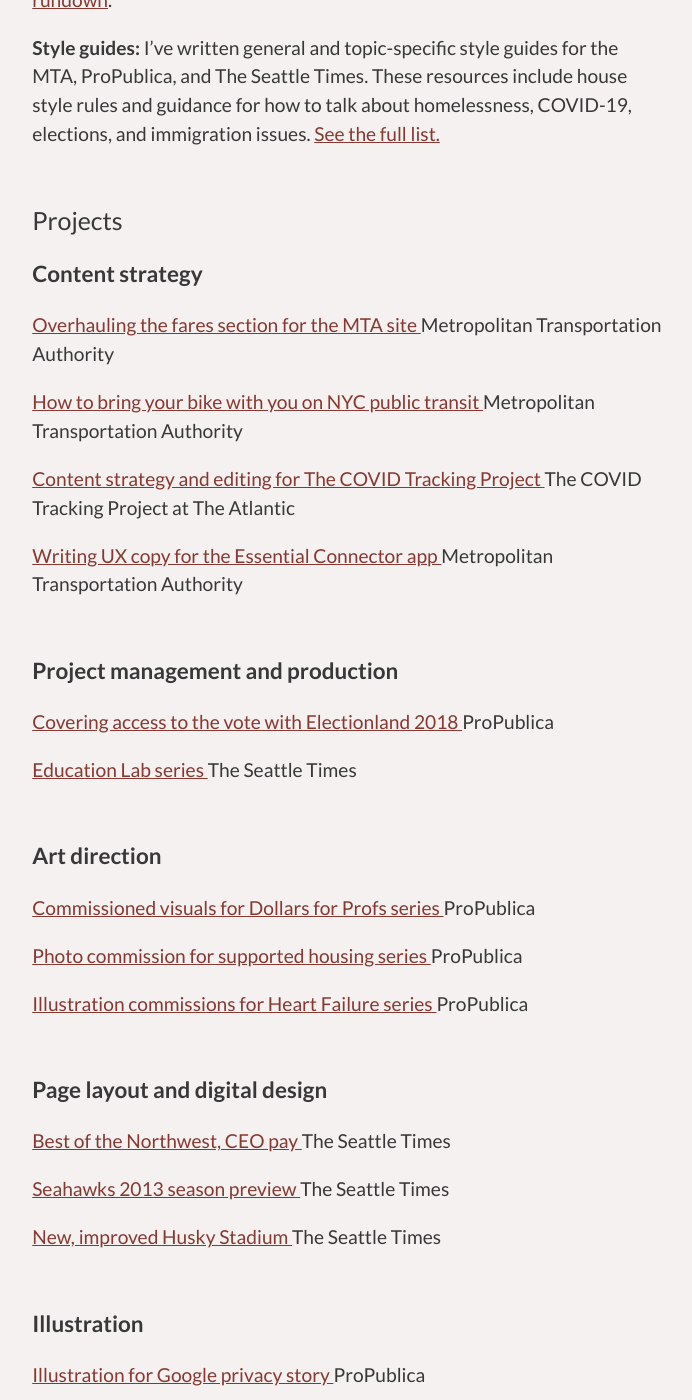
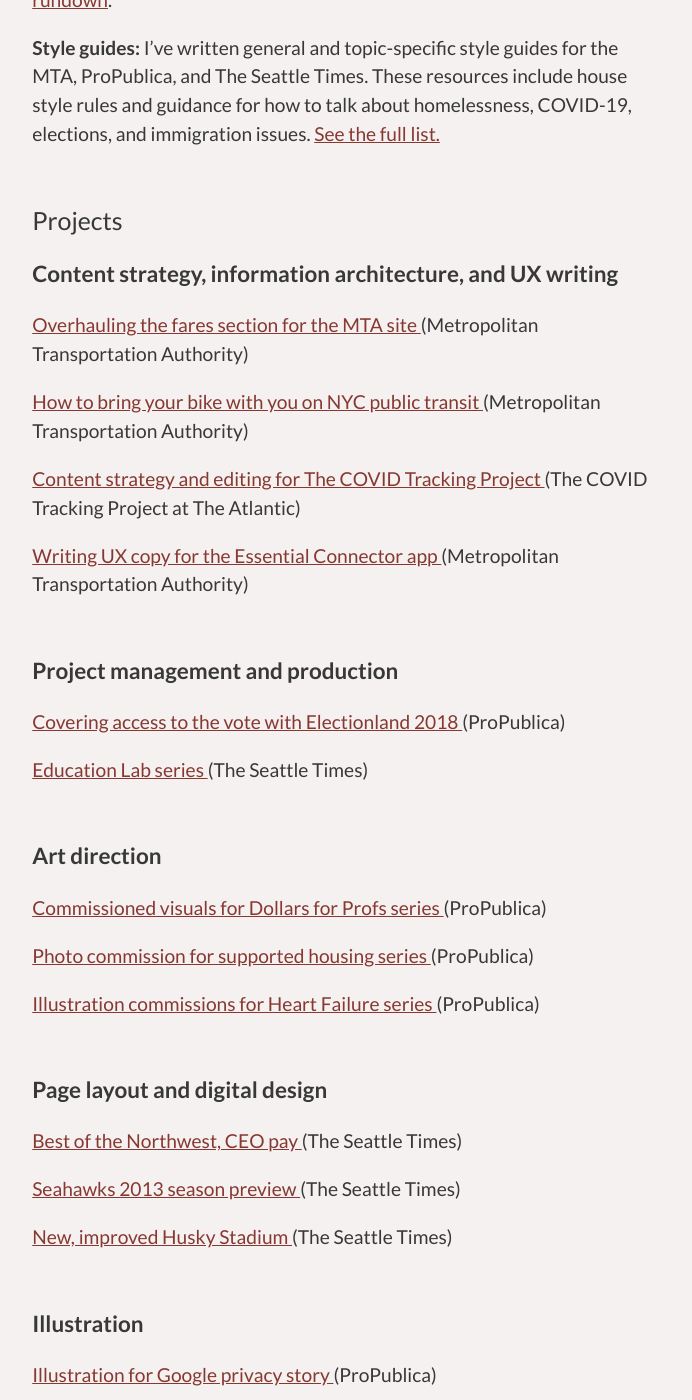
Before and after one commit to hannah-birch/hannah-birch.github.io, a Jekyll site: the page built from pages/portfolio.md, in a window 1280 px wide and 1400 px high, scrolled down 440 px. Shown: the whole window, without its empty margins (291-983 px from the left). Built offline with Jekyll 4.4.1, drawn with Linux system fonts in a browser that asks for light colours; nearby versions of some CDN libraries; some of the changed text lies outside the part shown.

Commit message:
Updates portfolio display copy, current work on homepage

```diff
--- a/index.html
+++ b/index.html
@@ -24,7 +24,7 @@
     <ul>
       <li>Content strategy at the <a href="https://new.mta.info/">Metropolitan Transportation Authority</a></li>
       <li>Content strategy and editing with <a href="https://covidtracking.com/">The COVID Tracking Project</a></li>
-      <li>Community building and mentoring through the <a href="https://source.opennews.org/articles/calling-all-platypuses/">Platypuses in Journalism</a> group</li>
+      <li>Leading a committee of journalists and developers for the <a href="https://opennews.org/blog/dei-coalition-announcement/">DEI Coalition for Anti-Racist, Equitable, and Just Newsrooms</a> from Open News</li>
     </ul>
 
     <p><strong>Previously</strong></p>
--- a/pages/portfolio.md
+++ b/pages/portfolio.md
@@ -15,11 +15,11 @@
 
 <h2>Projects</h2>
 
-<h3>Content strategy</h3>
+<h3>Content strategy, information architecture, and UX writing</h3>
 
 <div class="content-block">
   {% for post in site.categories['Content strategy'] %}
-      <p><a href="{{ post.url }}">{{ post.title }} </a>{{ post.outlet }}</p>
+      <p><a href="{{ post.url }}">{{ post.title }} </a> ({{ post.outlet }})</p>
   {% endfor %}
 </div>
 
@@ -28,7 +28,7 @@
 
 <div class="content-block">
   {% for post in site.categories['Project management and production'] %}
-    <p><a href="{{ post.url }}">{{ post.title }} </a>{{ post.outlet }}</p>
+    <p><a href="{{ post.url }}">{{ post.title }} </a> ({{ post.outlet }})</p>
   {% endfor %}
 </div>
 
@@ -37,7 +37,7 @@
 
 <div class="content-block">
   {% for post in site.categories['Art direction'] %}
-    <p><a href="{{ post.url }}">{{ post.title }} </a>{{ post.outlet }}</p>
+    <p><a href="{{ post.url }}">{{ post.title }} </a> ({{ post.outlet }})</p>
   {% endfor %}
 </div>
 
@@ -46,7 +46,7 @@
 
 <div class="content-block">
   {% for post in site.categories['Page layout and digital design'] %}
-    <p><a href="{{ post.url }}">{{ post.title }} </a>{{ post.outlet }}</p>
+    <p><a href="{{ post.url }}">{{ post.title }} </a> ({{ post.outlet }})</p>
   {% endfor %}
 </div>
 
@@ -55,7 +55,7 @@
 
 <div class="content-block">
   {% for post in site.categories['Illustration'] %}
-    <p><a href="{{ post.url }}">{{ post.title }} </a>{{ post.outlet }}</p>
+    <p><a href="{{ post.url }}">{{ post.title }} </a> ({{ post.outlet }})</p>
   {% endfor %}
 </div>
 
@@ -64,6 +64,6 @@
 
 <div class="content-block">
   {% for post in site.categories['Interactive map'] %}
-    <p><a href="{{ post.url }}">{{ post.title }} </a>{{ post.outlet }}</p>
+    <p><a href="{{ post.url }}">{{ post.title }} </a>({{ post.outlet }})</p>
   {% endfor %}
 </div>
```
Also changed, not shown: 3 other files.
